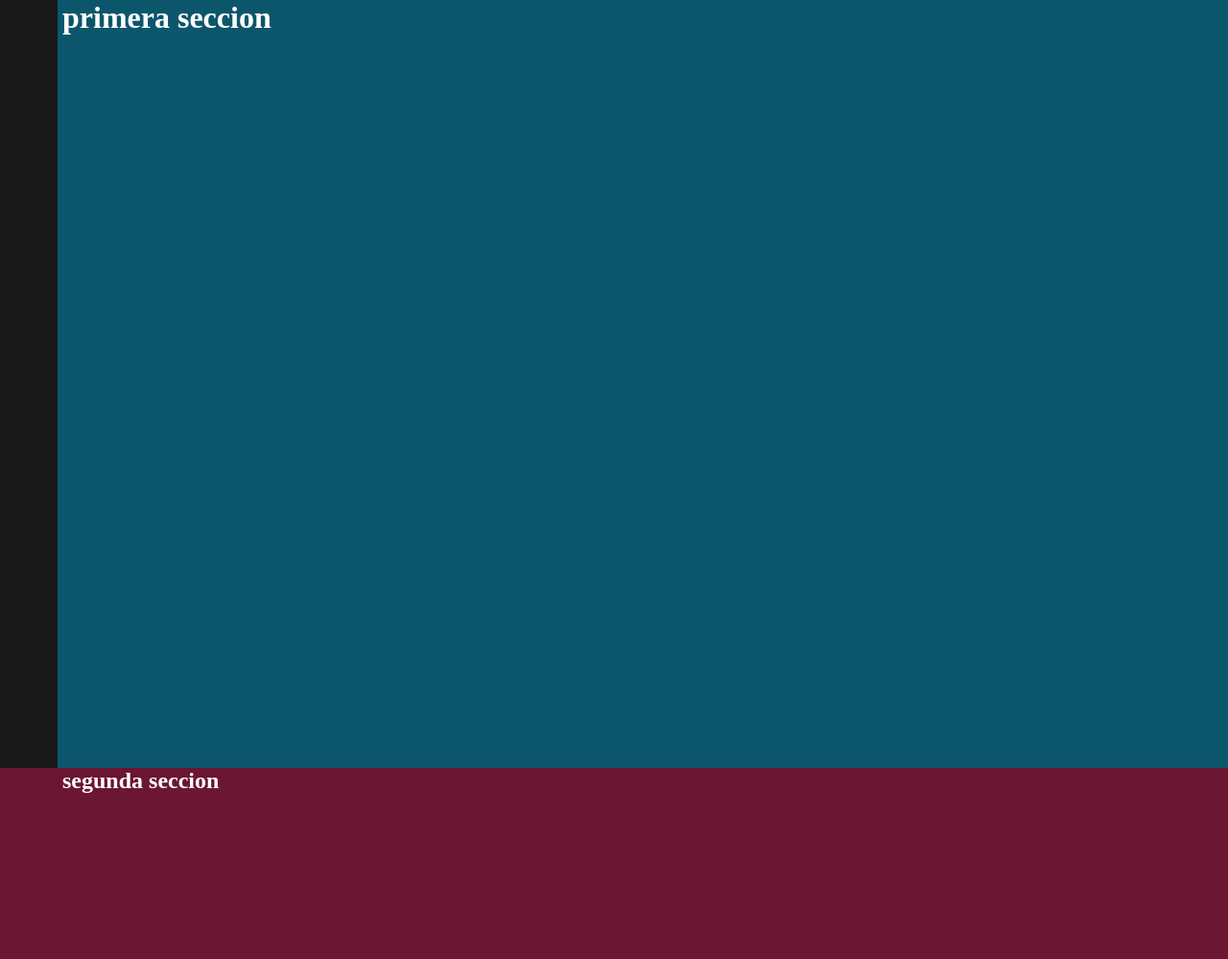
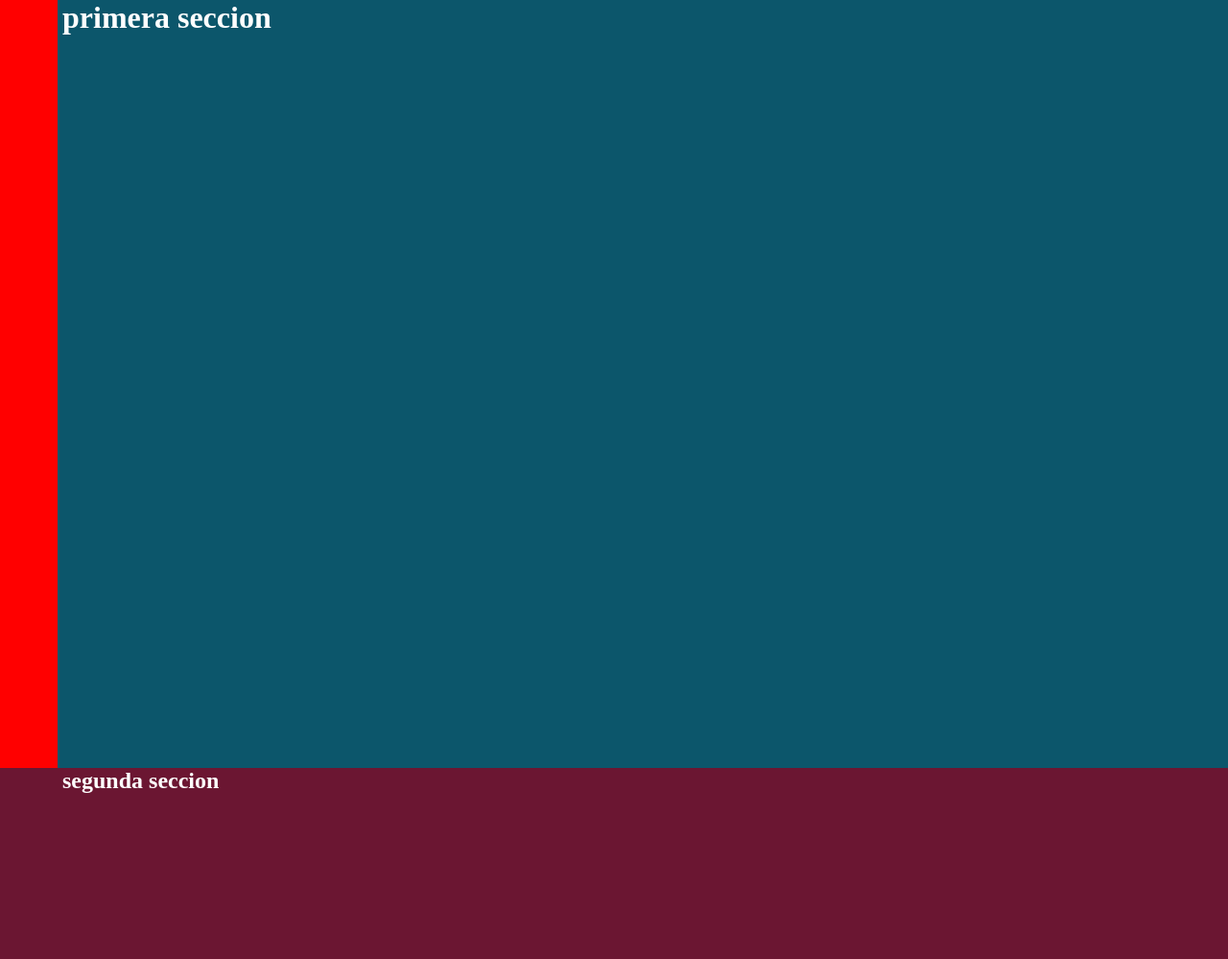
Before and after one commit to jorgeluis098/exploration_de_donnees, a Flask app: page / in a window 1280 px wide. Shown: the top 999 px of the page at 96% size. Run offline with Flask 2, Linux system fonts and the light colour scheme.

Commit message:
implementacion de sass

```diff
--- a/static/styles/css/main.css
+++ b/static/styles/css/main.css
@@ -8,13 +8,12 @@ ul {
   width: 60px;
   height: 100vh;
   position: fixed;
-    background-color: #181818;
+  background-color: red;
   display: flex;
   align-items: center;
   justify-content: space-between;
   flex-direction: column;
 }
-
 
 body {
   margin: 0;
@@ -43,3 +42,5 @@ ul {
   color: #fff;
   margin: 0;
 }
+
+/*# sourceMappingURL=main.css.map */
--- /dev/null
+++ b/static/styles/scss/_styles.scss
@@ -0,0 +1,40 @@
+@import 'utilities/variables';
+
+ul {
+    list-style: none;
+    margin: 0;
+    padding: 0;
+  }
+
+  #menu-nav {
+    width: 60px;
+    height: 100vh;
+    position: fixed;
+    background-color: red;
+    display: flex;
+    align-items: center;
+    justify-content: space-between;
+    flex-direction: column;
+  }
+  body{
+    margin: 0;
+    overflow-x: hidden;
+  }
+.one{
+    background-color: $blue;
+    display: flex;
+  }
+.two{
+    background-color: $wine;
+  }
+.full{
+    height: 100vh;
+    width: 100vw;
+  }
+.one-section, .two-section{
+    padding: 0 0 0 65px;
+  }
+h1, h2 {
+    color: $white;
+    margin: 0;
+  }
--- /dev/null
+++ b/static/styles/scss/main.scss
@@ -0,0 +1,2 @@
+@import 'styles';
+@import 'utilities/variables';
--- /dev/null
+++ b/static/styles/scss/utilities/_variables.scss
@@ -0,0 +1,9 @@
+//colors
+$blue: #0c566b;
+$light-blue: #0290b8;
+$yellow: #6b6301;
+$light-yellow: #b8aa0b;
+$wine: #6b1632;
+
+$black: #000;
+$white: #fff;
```
Also changed, not shown: README.md. Lines whose indentation alone changed are shown as unchanged.
